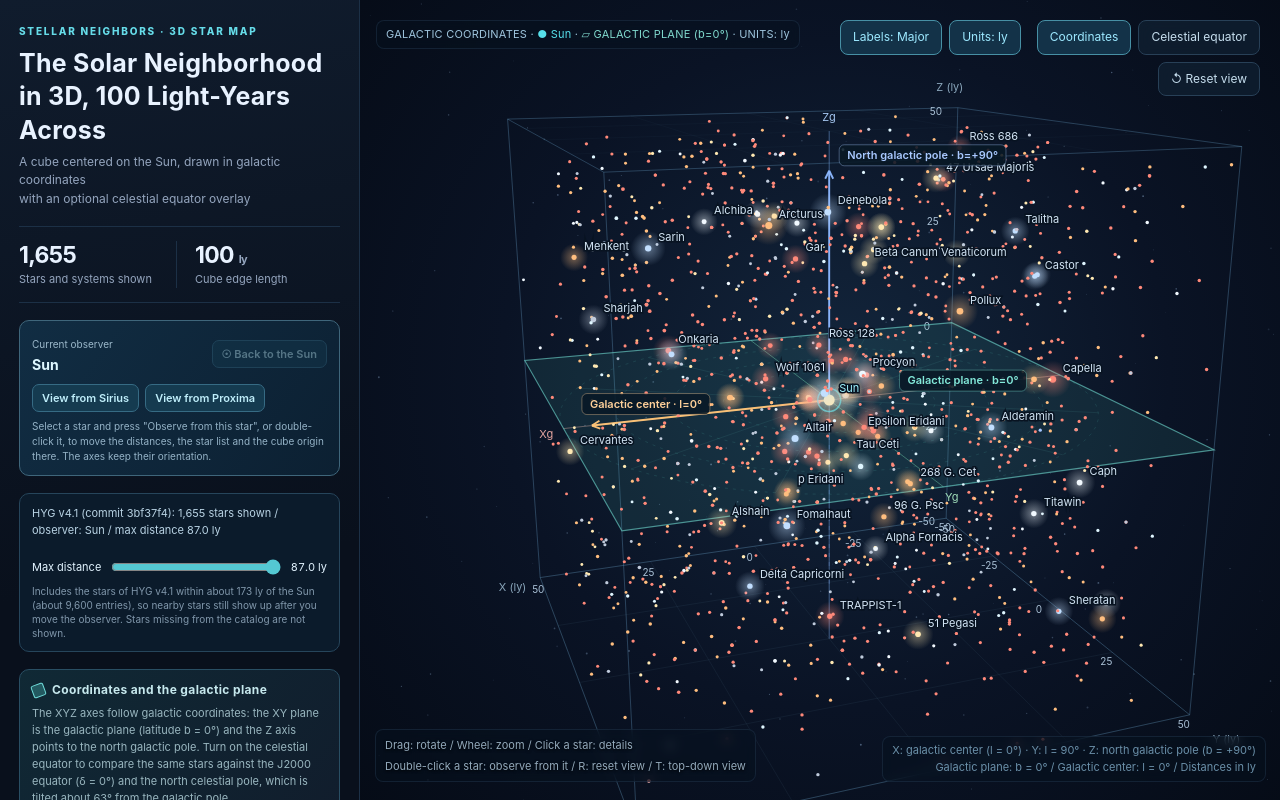
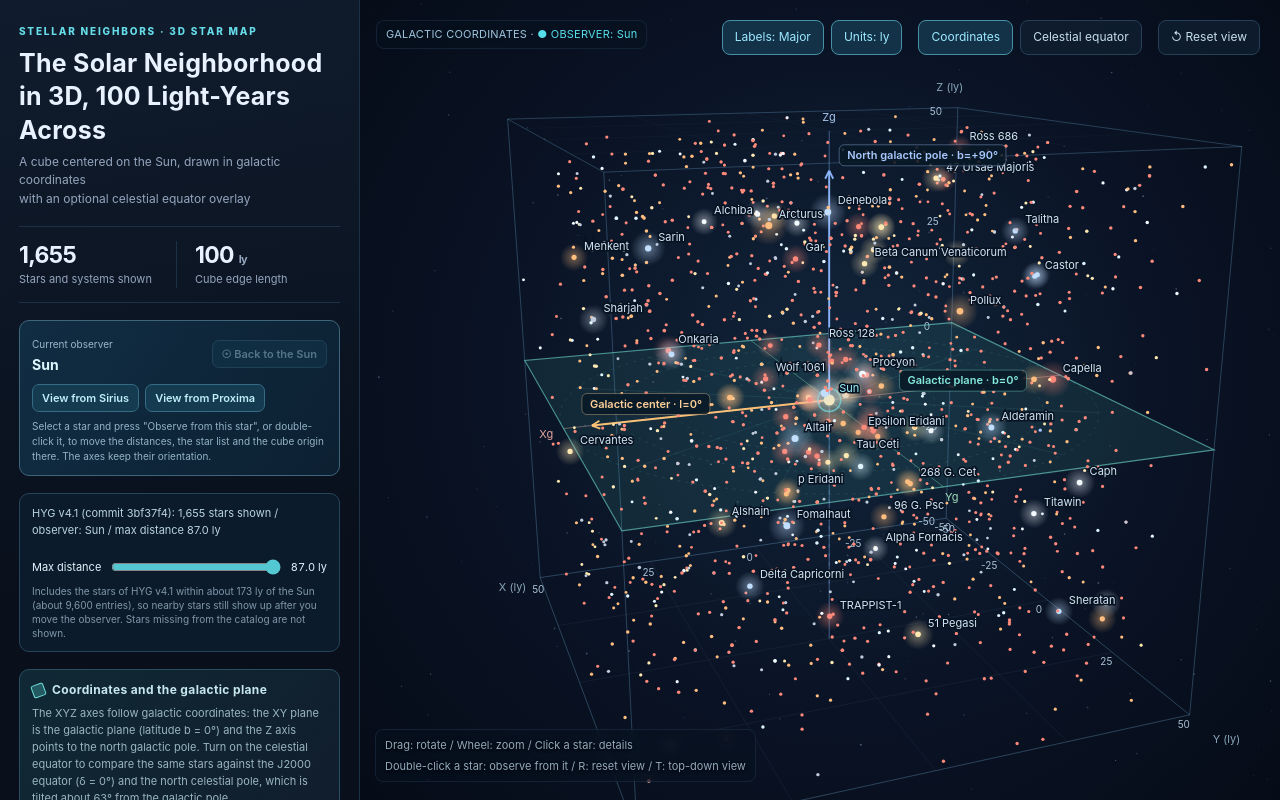
Before and after one commit to ryochin/stellar-neighbors, a website built with Vite: page index.html in a window 1280 px wide. Built offline with nearby package versions, Linux system fonts and the light colour scheme.

Commit message:
Drop the axis hint and trim the legend to frame and observer
The bottom-right hint repeated what the map already shows: the canvas
tags name the galactic center, the north galactic pole and the galactic
plane, the side panel explains the axes, and the Units button and axis
names give the distance unit. It also kept explaining the axes with
Coordinates turned off and overlapped the instructions box at around
900px, so it is removed.

The top-left legend likewise drops the galactic plane, the celestial
equator and the units, which are labeled elsewhere. It keeps the frame
name, so the map still reads as galactic with Coordinates off, and the
current observer, which shows at a glance where the view is from after
moving to another star. The observer part never wraps, so on narrow
screens the line breaks before it.

```diff
--- a/index.html
+++ b/index.html
@@ -205,7 +205,6 @@
           Drag: rotate / Wheel: zoom / Click a star: details<br />Double-click a star: observe from
           it / R: reset view / T: top-down view
         </div>
-        <div class="hint overlay-box" id="hint"></div>
       </div>
     </div>
     <script type="module" src="/src/main.ts"></script>
--- a/src/i18n/messages/en.ts
+++ b/src/i18n/messages/en.ts
@@ -72,12 +72,7 @@ export const en = {
       none: "Labels: None",
     } as Record<LabelMode, string>,
     legendFrame: "GALACTIC COORDINATES",
-    legendGalacticPlane: "GALACTIC PLANE (b=0°)",
-    legendCelestialEquator: "CELESTIAL EQUATOR (δ=0°)",
-    legendUnits: (label: string): string => `UNITS: ${label}`,
-    axisHint: "X: galactic center (l = 0°) · Y: l = 90° · Z: north galactic pole (b = +90°)",
-    planeHint: (label: string): string =>
-      `Galactic plane: b = 0° / Galactic center: l = 0° / Distances in ${label}`,
+    legendObserver: "OBSERVER:",
   },
   dataPanel: {
     loading: "Loading star catalog…",
--- a/src/i18n/messages/ja.ts
+++ b/src/i18n/messages/ja.ts
@@ -59,11 +59,7 @@ export const ja: Messages = {
       none: "ラベル: なし",
     },
     legendFrame: "銀河座標",
-    legendGalacticPlane: "銀河面 (b=0°)",
-    legendCelestialEquator: "天の赤道 (δ=0°)",
-    legendUnits: (label) => `単位: ${label}`,
-    axisHint: "X: 銀河中心 (l = 0°) · Y: l = 90° · Z: 北銀極 (b = +90°)",
-    planeHint: (label) => `銀河面: b = 0° / 銀河中心: l = 0° / 距離の単位: ${label}`,
+    legendObserver: "観測者:",
   },
   dataPanel: {
     loading: "星のカタログを読み込んでいます…",
--- a/src/styles/app.css
+++ b/src/styles/app.css
@@ -429,16 +429,6 @@ canvas {
   line-height: 1.85;
   text-shadow: 0 1px 3px #000;
 }
-.hint {
-  position: absolute;
-  right: 14px;
-  bottom: 18px;
-  pointer-events: none;
-  text-align: right;
-  color: #6b90a9;
-  font-size: 11px;
-  max-width: 40vw;
-}
 .legend {
   flex: 0 1 auto;
   min-width: 200px;
@@ -566,9 +556,6 @@ canvas {
     bottom: 11px;
     left: 14px;
   }
-  .hint {
-    display: none;
-  }
 }
 
 .observer-box {
--- a/src/ui/toolbar.ts
+++ b/src/ui/toolbar.ts
@@ -24,7 +24,6 @@ export function mountToolbar(
   const labels = byId("labels")
   const coordinates = byId("coordinates")
   const legend = byId("legend")
-  const hint = byId("hint")
 
   equator.addEventListener("click", () => actions.toggleCelestialEquator())
   units.addEventListener("click", () => actions.cycleUnitMode())
@@ -43,11 +42,7 @@ export function mountToolbar(
     labels.textContent = bar.labels[state.labelMode]
     labels.classList.toggle("active", state.labelMode !== "none")
     setToggle(coordinates, state.showCoordinates)
-    const equatorLegend = state.showCelestialEquator
-      ? ` · <span style="color:#c9b2ff">▱ ${bar.legendCelestialEquator}</span>`
-      : ""
-    legend.innerHTML = `${bar.legendFrame} · <span style="color:#56dfea">● ${escapeHtml(displayName(state.observer))}</span> · <span style="color:#80d9ce">▱ ${bar.legendGalacticPlane}</span>${equatorLegend} · <span style="white-space:nowrap">${bar.legendUnits(unit)}</span>`
-    hint.innerHTML = `${bar.axisHint}<br>${bar.planeHint(unit)}`
+    legend.innerHTML = `${bar.legendFrame} · <span style="color:#56dfea;white-space:nowrap">● ${bar.legendObserver} ${escapeHtml(displayName(state.observer))}</span>`
   }
   render(store.getState())
   store.subscribe((state, previous) => {
```
